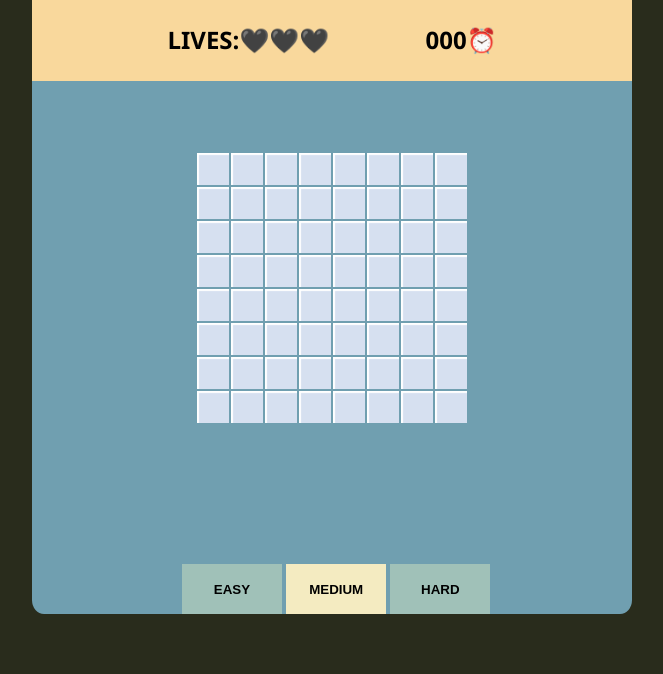
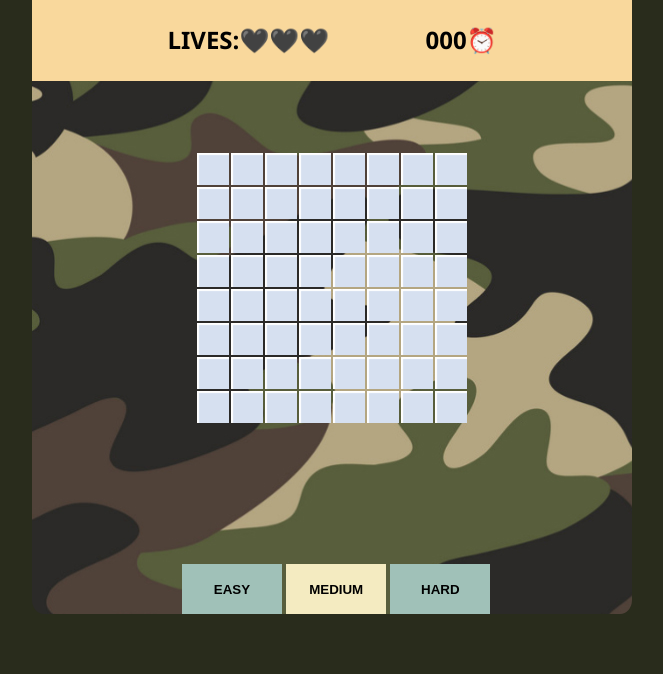
Before and after one commit to roeeHoobian/mine-sweeper, a plain HTML site: page index.html in a window 1280 px wide. Shown: the part 126-800 px from the top of the page, without its empty margins (308-971 px from the left). Drawn offline with Linux system fonts and the light colour scheme.

Commit message:
Update main.css

```diff
--- a/css/main.css
+++ b/css/main.css
@@ -12,7 +12,7 @@ h1 {
 }
 
 .game-body {
-    background-image: url('imges/militarybg.JPG');
+    background-image: url('/imges/militarybg.JPG');
     background-image: image(cover);
     position: relative;
     margin: 20px auto;
```
